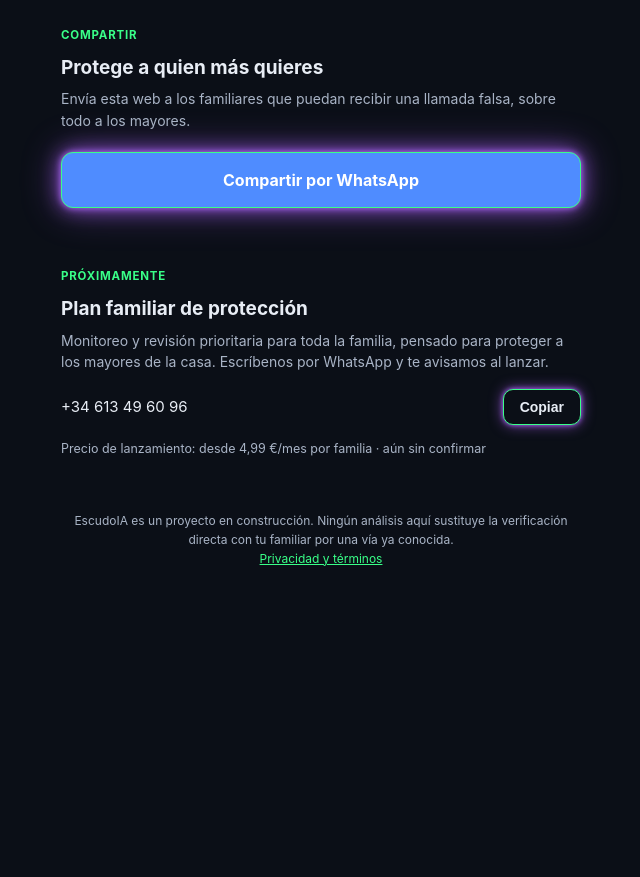
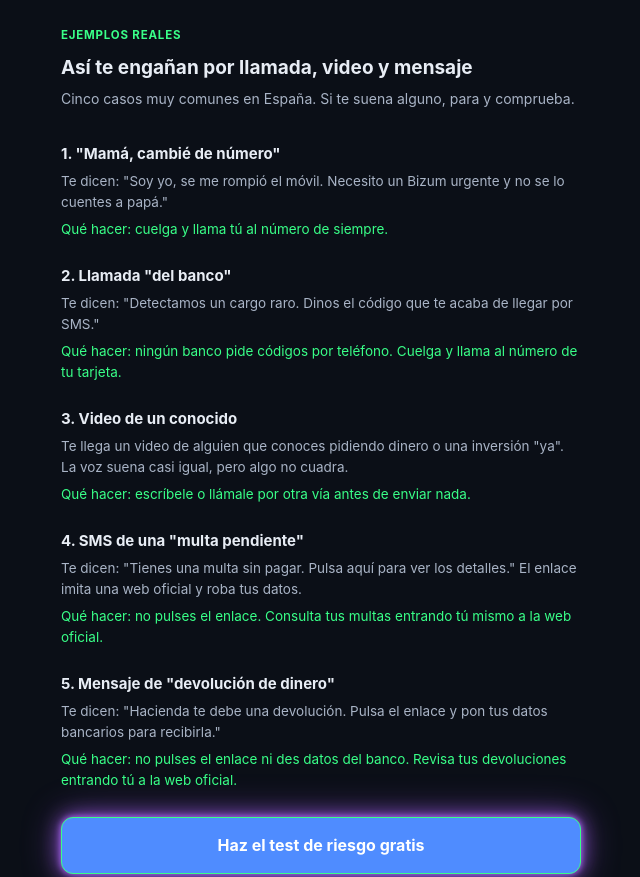
Before and after one commit to garpules/escudoia, a plain HTML site: page index.html in a window 1280 px wide. Shown: the part 2181-3058 px from the top of the page, without its empty margins (319-959 px from the left). Before the commit the page ends 2819 px from the top, so only its background shows below. Drawn offline with Linux system fonts and the light colour scheme.

Commit message:
Update index.html

```diff
--- a/index.html
+++ b/index.html
@@ -100,6 +100,11 @@
   .signal .ic{font-size:20px;line-height:1;}
   .signal h4{margin:0 0 3px;font-size:15px;}
   .signal p{margin:0;font-size:13.5px;color:var(--text-dim);}
+
+  .scam{padding:12px 0;}
+  .scam h4{margin:0 0 6px;font-size:15px;}
+  .scam p{margin:0 0 6px;font-size:13.5px;color:var(--text-dim);}
+  .scam p.do{margin:0;color:var(--green);}
 
   .wl-card p{color:var(--text-dim);font-size:14px;margin:0 0 16px;}
   .copy-row{display:flex;align-items:center;gap:12px;justify-content:space-between;font-size:15px;}
@@ -241,6 +246,38 @@
       <div class="ic">📵</div>
       <div><h4>Canal distinto</h4><p>Llama un familiar "desde otro número" porque "se le rompió el móvil".</p></div>
     </div>
+  </section>
+
+  <section>
+    <span class="pill">EJEMPLOS REALES</span>
+    <h2>Así te engañan por llamada, video y mensaje</h2>
+    <p class="lead">Cinco casos muy comunes en España. Si te suena alguno, para y comprueba.</p>
+    <div class="scam">
+      <h4>1. "Mamá, cambié de número"</h4>
+      <p>Te dicen: "Soy yo, se me rompió el móvil. Necesito un Bizum urgente y no se lo cuentes a papá."</p>
+      <p class="do">Qué hacer: cuelga y llama tú al número de siempre.</p>
+    </div>
+    <div class="scam">
+      <h4>2. Llamada "del banco"</h4>
+      <p>Te dicen: "Detectamos un cargo raro. Dinos el código que te acaba de llegar por SMS."</p>
+      <p class="do">Qué hacer: ningún banco pide códigos por teléfono. Cuelga y llama al número de tu tarjeta.</p>
+    </div>
+    <div class="scam">
+      <h4>3. Video de un conocido</h4>
+      <p>Te llega un video de alguien que conoces pidiendo dinero o una inversión "ya". La voz suena casi igual, pero algo no cuadra.</p>
+      <p class="do">Qué hacer: escríbele o llámale por otra vía antes de enviar nada.</p>
+    </div>
+    <div class="scam">
+      <h4>4. SMS de una "multa pendiente"</h4>
+      <p>Te dicen: "Tienes una multa sin pagar. Pulsa aquí para ver los detalles." El enlace imita una web oficial y roba tus datos.</p>
+      <p class="do">Qué hacer: no pulses el enlace. Consulta tus multas entrando tú mismo a la web oficial.</p>
+    </div>
+    <div class="scam">
+      <h4>5. Mensaje de "devolución de dinero"</h4>
+      <p>Te dicen: "Hacienda te debe una devolución. Pulsa el enlace y pon tus datos bancarios para recibirla."</p>
+      <p class="do">Qué hacer: no pulses el enlace ni des datos del banco. Revisa tus devoluciones entrando tú a la web oficial.</p>
+    </div>
+    <a class="btn-main" href="#test" style="margin-top:14px;">Haz el test de riesgo gratis</a>
   </section>
 
   <section>
```
